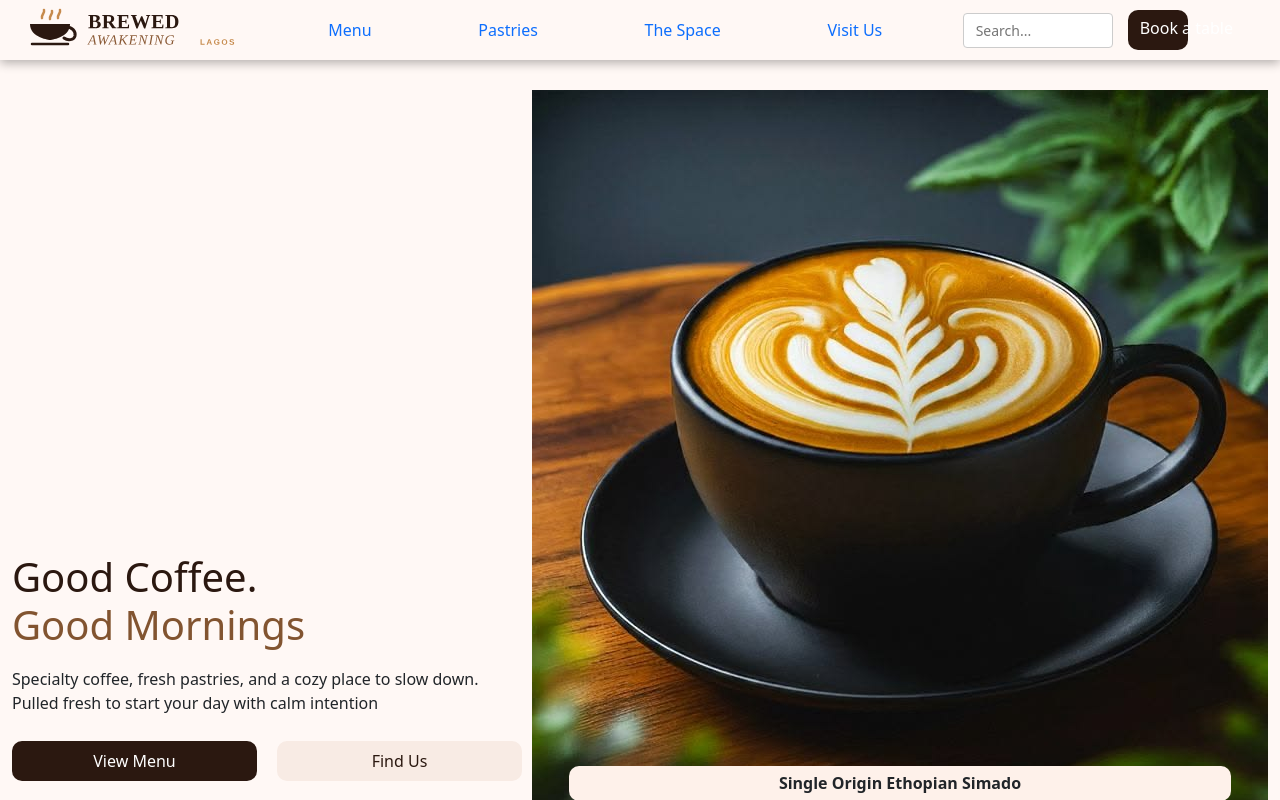
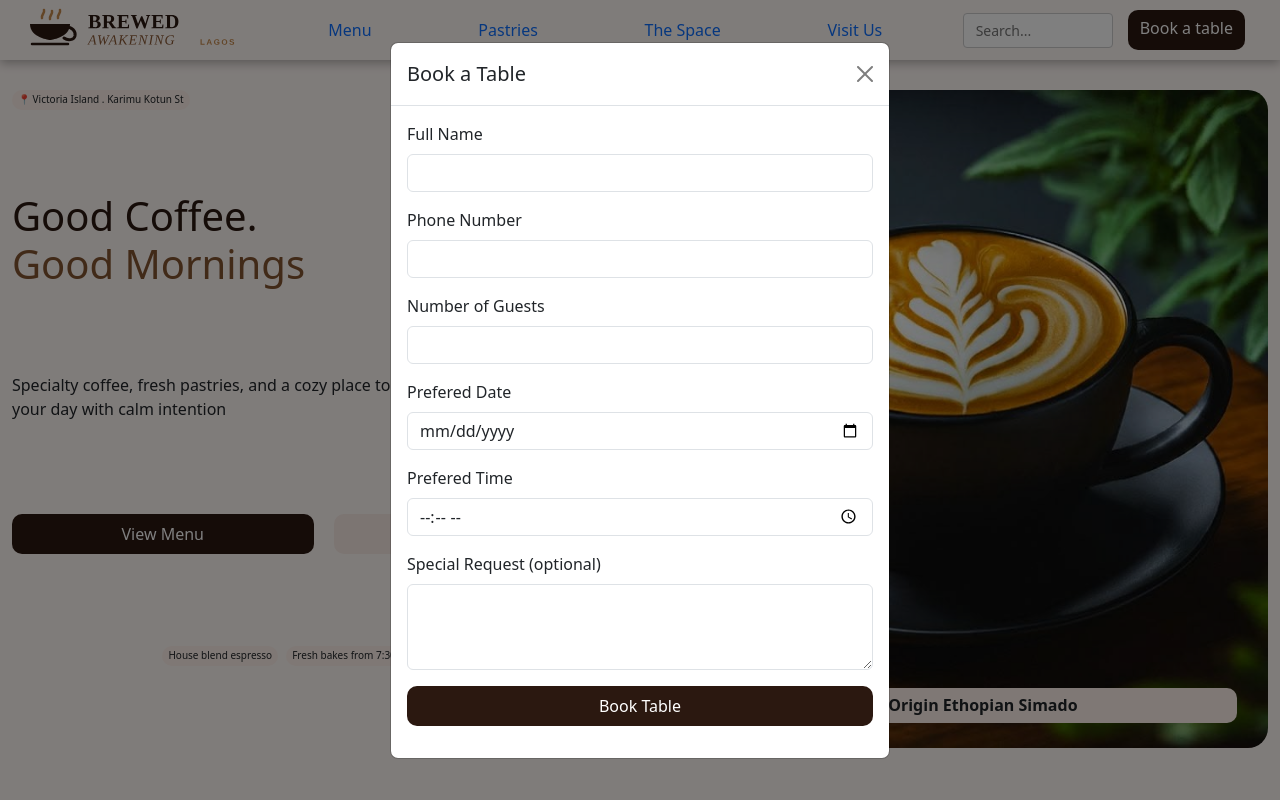
Before and after one commit to Hanjorlah1/brewed-awakening-landing-page, a plain HTML site: page index.html in a window 1280 px wide. Both pictures are taken after a click on the button "Book a table". Shown: the top 800 px of the page. Drawn offline with nearby package versions, Linux system fonts and the light colour scheme.

Commit message:
added a modal to book a table

```diff
--- a/index.html
+++ b/index.html
@@ -28,10 +28,10 @@
           <li class="links-container-li">
             <div class="container">
               <ul class="links-container">
-                <li><a href="">Menu</a></li>
-                <li><a href="">Pastries</a></li>
-                <li><a href="">The Space</a></li>
-                <li><a href="">Visit Us</a></li>
+                <li><a href="#coffee">Menu</a></li>
+                <li><a href="#pastries">Pastries</a></li>
+                <li><a href="#the-space">The Space</a></li>
+                <li><a href="#visit-us">Visit Us</a></li>
               </ul>
             </div>
           </li>
@@ -45,7 +45,16 @@
             </form>
           </li>
 
-          <li><button class="booking-btn cta-btn btn">Book a table</button></li>
+          <li>
+            <button
+              type="button"
+              class="booking-btn cta-btn btn"
+              data-bs-toggle="modal"
+              data-bs-target="#bookTableModal"
+            >
+              Book a table
+            </button>
+          </li>
           <li>
             <button class="hamburger">
               <span class="bar"></span>
@@ -63,7 +72,7 @@
         </form>
 
         <div class="grid-container">
-          <div class="tags-div">
+          <div>
             <p class="tag location-badge">
               📍 Victoria Island . Karimu Kotun St
             </p>
@@ -79,8 +88,8 @@
           </div>
 
           <div class="hero-btn-div">
-            <button class="cta-btn btn">View Menu</button>
-            <button class="btn">Find Us</button>
+            <button class="cta-btn btn"><a href="#coffee">View Menu</a></button>
+            <button class="btn"><a href="#visit-us">Find Us</a></button>
           </div>
           <div class="hero-main-img-div">
             <img
@@ -134,7 +143,7 @@
                 />
                 <p class="price-tag tag">₦4,200</p>
               </div>
-              <h3 class="card-title">vanila oat latte</h3>
+              <h3 class="card-title">vanilla oat latte</h3>
               <p class="coffee-preference tag">Signature</p>
               <p>
                 Rich espresso poured over creamy oat milk with a subtle hint of
@@ -336,24 +345,115 @@
             allowfullscreen=""
             loading="lazy"
             referrerpolicy="strict-origin-when-cross-origin"
+            class="google-map"
           ></iframe>
         </div>
       </div>
     </section>
     <section id="book-a-table">
-      <div class="container-fluid"></div>
+      <div
+        class="container-fluid modal fade"
+        id="bookTableModal"
+        tabindex="-1"
+        aria-labelledby="bookTableModalLabel"
+        aria-hidden="true"
+      >
+        <div class="modal-dialog modal-dialog-centered">
+          <div class="modal-content">
+            <div class="modal-header">
+              <h5 class="modal-title" id="bokkTableModalLabel">Book a Table</h5>
+              <button
+                type="button"
+                class="btn-close"
+                data-bs-dismiss="modal"
+                aria-label="Close"
+              ></button>
+            </div>
+
+            <div class="modal-body">
+              <form id="bookingForm">
+                <div class="mb-3">
+                  <label for="fullName" class="form-label">Full Name</label>
+                  <input
+                    type="text"
+                    class="form-control"
+                    id="fullName"
+                    required
+                  />
+                </div>
+                <div class="mb-3">
+                  <label for="phone" class="form-label">Phone Number</label>
+                  <input type="tel" class="form-control" id="phone" required />
+                </div>
+                <div class="mb-3">
+                  <label for="guests" class="form-label"
+                    >Number of Guests</label
+                  >
+                  <input
+                    type="number"
+                    class="form-control"
+                    id="guests"
+                    min="1"
+                    max="20"
+                    required
+                  />
+                </div>
+                <div class="mb-3">
+                  <label for="date" class="form-label">Prefered Date</label>
+                  <input type="date" class="form-control" id="date" required />
+                </div>
+                <div class="mb-3">
+                  <label for="time" class="form-label">Prefered Time</label>
+                  <input type="time" class="form-control" id="time" required />
+                </div>
+                <div class="mb-3">
+                  <label for="message" class="form-label"
+                    >Special Request (optional)</label
+                  >
+                  <textarea
+                    class="form-control"
+                    id="message"
+                    rows="3"
+                  ></textarea>
+
+                  <button type="submit" class="btn cta-btn btn-dark w-100 mt-3">
+                    Book Table
+                  </button>
+                </div>
+              </form>
+            </div>
+          </div>
+        </div>
+      </div>
     </section>
+    <script src="https://cdn.jsdelivr.net/npm/bootstrap@5.3.3/dist/js/bootstrap.bundle.min.js"></script>
     <script src="./index.js"></script>
   </body>
   <footer>
     <div class="container-fluid">
       <div class="row">
-        <div></div>
-        <div></div>
-        <div></div>
-        <div></div>
+        <div class="sm-col-12 footer-desc">
+          <h4 class="footer-title">Brewed Awakening</h4>
+          <p>
+            An oasis of slow mornings, artisanal African bean varietals, and
+            warm hospitality in Victoria Island.
+          </p>
+        </div>
+        <div class="sm-col-12 footer-desc">
+          <h4 class="footer-title">Opening Hours</h4>
+          <p>Mon – Fri: 7:00 AM – 8:00 PM <br />Sat – Sun: 8:00 AM – 9:00 PM</p>
+        </div>
+        <div class="sm-col-12 footer-desc">
+          <h4 class="footer-title">Find Us</h4>
+          <p>
+            14B Walter Carrington Crescent, Victoria Island, Lagos, Nigeria
+            <br />
+            +234 (0) 812 345 6789
+          </p>
+        </div>
       </div>
-      <p>©️2026 Brewed Awakekening</p>
+      <hr />
+      <p>©️2026 Brewed Awakening</p>
     </div>
   </footer>
 </html>
--- a/style.css
+++ b/style.css
@@ -66,7 +66,8 @@ ul {
 }
 
 .booking-btn {
-  display: none; /* hidden by default */
+  display: none;
+  width: fit-content;
 }
 
 /* Hamburger */
@@ -136,6 +137,10 @@ ul {
   cursor: pointer;
 }
 
+.btn > a {
+  color: #2b1810;
+}
+
 .hero-btn-div {
   display: flex;
   gap: 20px;
@@ -144,6 +149,10 @@ ul {
 
 .cta-btn {
   background-color: #2b1810;
+  color: #ffffff;
+}
+
+.cta-btn > a {
   color: #ffffff;
 }
 
@@ -169,6 +178,8 @@ ul {
 
 .location-badge {
   margin-bottom: 5px;
+  font-size: 10px;
+  font-weight: 500;
 }
 
 /* Badge that sits on the image (mobile) */
@@ -224,8 +235,13 @@ ul {
     gap: 10px;
     margin-top: 90px; /* accounts for fixed nav */
   }
-
+  .hero-main-image {
+    width: 100%;
+    height: 100%;
+    border-radius: 20px;
+  }
   .hero-main-img-div {
+    width: 100%;
     grid-area: 1 / 2 / 6 / 3;
   }
 
@@ -243,10 +259,14 @@ ul {
 
   .hero-btn-div {
     grid-area: 4 / 1 / 5 / 2;
+    margin-bottom: 0;
   }
 
   .tags-div {
     grid-area: 5 / 1 / 6 / 2;
+    display: flex;
+    flex-wrap: wrap;
+    justify-content: center;
   }
 }
 
@@ -316,6 +336,7 @@ ul {
 
   .booking-btn {
     display: flex;
+    width: fit-content;
   }
   .hamburger {
     display: none;
@@ -378,7 +399,7 @@ ul {
 
 .coffee-preference {
   width: fit-content;
-  background-color: #825430;
+  background-color: #c9997f;
   font-size: 8px;
   margin-bottom: 5px;
   height: fit-content;
@@ -459,7 +480,31 @@ h4 {
 .map {
   margin-top: 20px;
   width: 100%;
-  max-height: 150px;
+  height: 200px;
   overflow: hidden;
   border-radius: 15px;
 }
+
+footer > div {
+  padding-top: 35px;
+  padding-bottom: 5px;
+  background-color: #2b1810;
+  color: #fff8f5;
+}
+
+.footer-desc > p {
+  font-size: 12px;
+  margin-top: 15px;
+}
+
+.footer-desc {
+  margin-bottom: 15px;
+}
+
+hr {
+  margin-top: 0;
+}
+
+footer > div > p {
+  font-size: 12px;
+}
```
